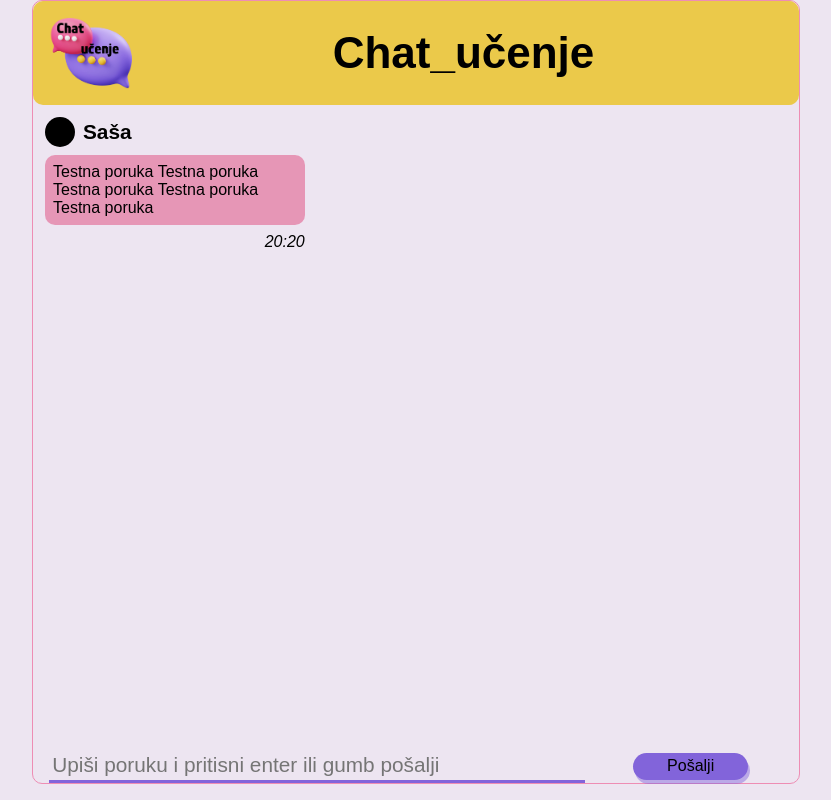
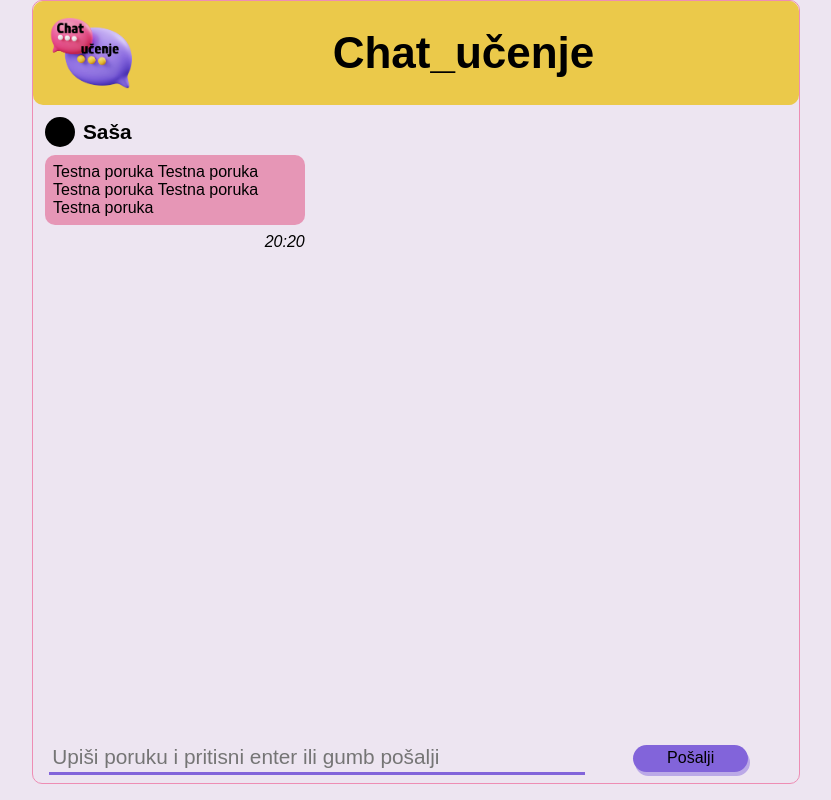
Before and after one commit to Sale1982/Chat-aplikacija-react, a React (Create React App) app: page / in a window 1280 px wide. Shown: the whole page, without its empty margins (224-1055 px from the left). Built offline with nearby package versions, Linux system fonts and the light colour scheme.

Commit message:
popravljena komponenta input

```diff
--- a/src/containers/Input.js
+++ b/src/containers/Input.js
@@ -23,8 +23,6 @@ const Input = ({ loggedUser }) => {
         timestamp: { ...getHourMin() },
         loggedUser,
       }));
-      //onSendMessage(message);
-      console.log("Prije reseta", message);
     } else {
       alert("Moraš upisati poruku");
     }
--- a/src/index.css
+++ b/src/index.css
@@ -132,7 +132,7 @@ label[for="color"] {
   padding: 0.75rem;
   display: flex;
   flex-wrap: wrap;
-  overflow-y: scroll;
+  overflow-y: auto;
 }
 
 .MessageList {
@@ -185,6 +185,7 @@ label[for="color"] {
   display: flex;
   align-items: center;
   gap: 3rem;
+  margin-bottom: 0.5rem;
 }
 
 .InputMessage {
```
